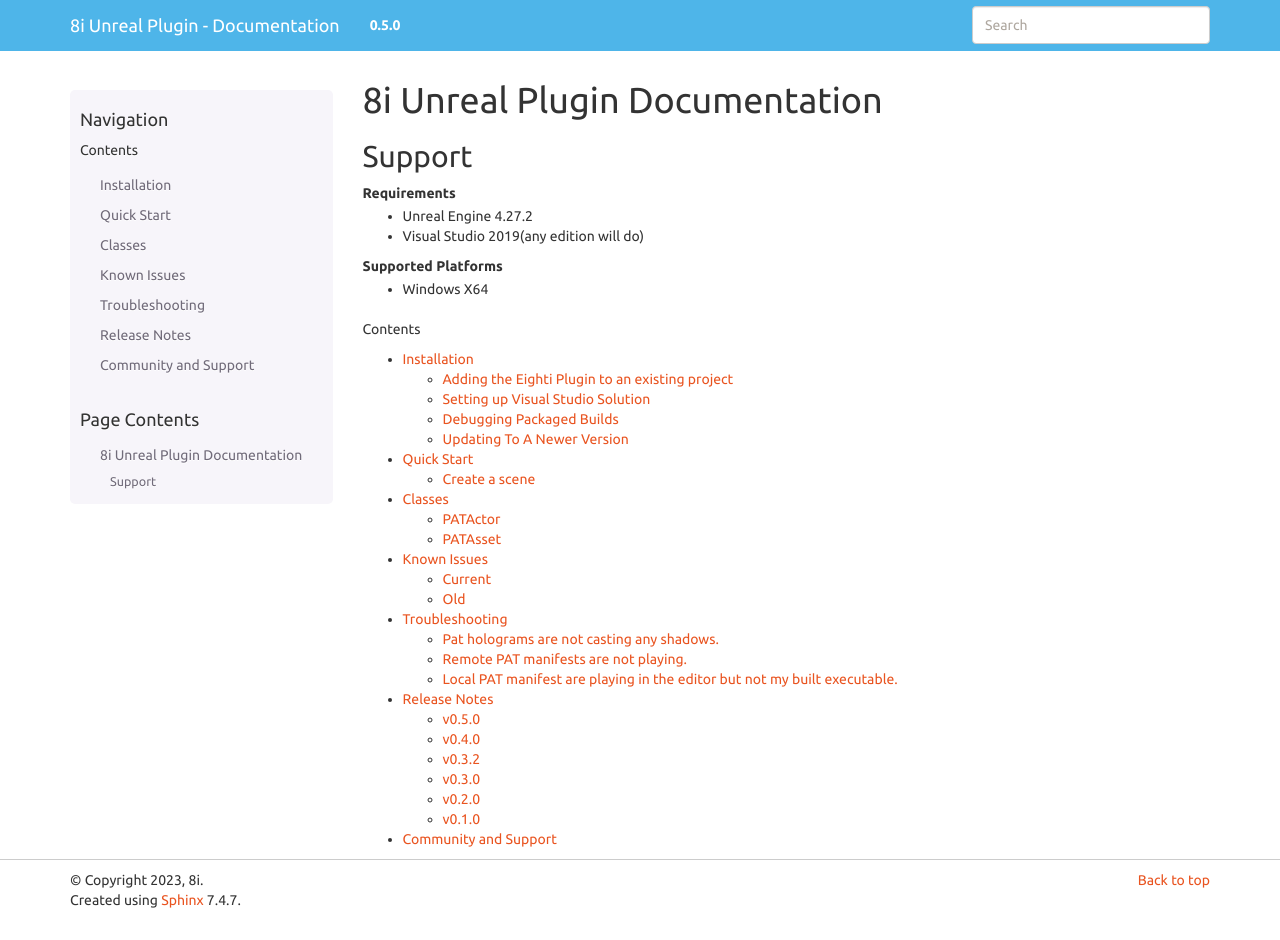
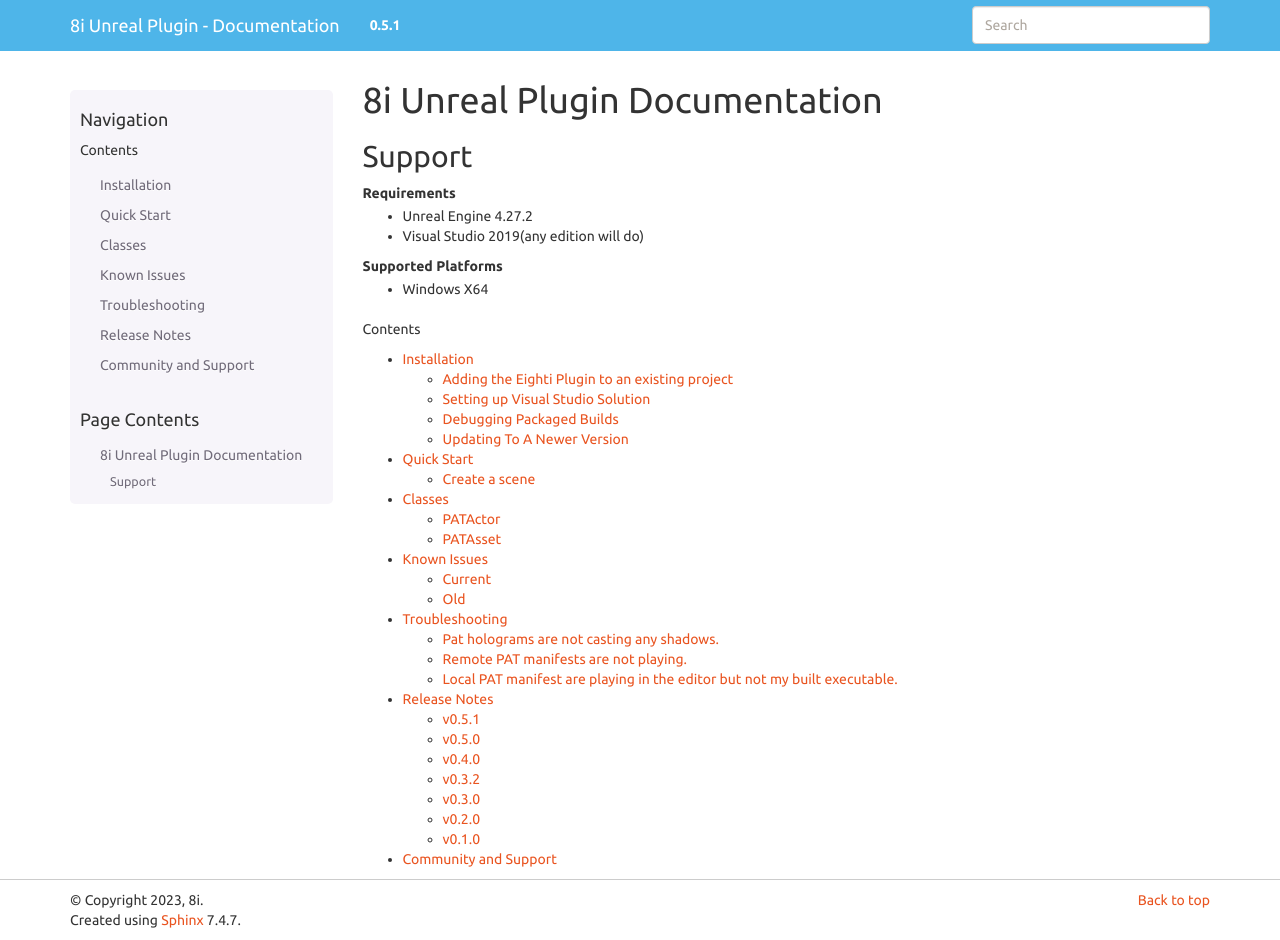
Before and after one commit to 8i/UnrealPlugin_Documentation_RTD, a Sphinx documentation site: the page built from docs/source/index.rst, in a window 1280 px wide and 940 px high. Built offline with Sphinx 7.4.7, drawn with Linux system fonts in a browser that asks for light colours; pages that are not in the unit, such as notebooks, are missing from menus.

Commit message:
update to v0.5.1

```diff
--- a/docs/source/Release Notes.rst
+++ b/docs/source/Release Notes.rst
@@ -1,6 +1,12 @@
 ==================================
 Release Notes
 ==================================
+
+v0.5.1
+------
+- [FEATURE ENHANCEMENT] More performant texture uploads
+- [BUGFIX] Bugfix for creating packaged builds.
+- [BUGFIX] Bugfix for memory corruption during asset load in packaged builds.
 
 v0.5.0
 ------
--- a/docs/source/conf.py
+++ b/docs/source/conf.py
@@ -61,9 +61,9 @@
 # built documents.
 #
 # The short X.Y version.
-version = u'0.5.0'
+version = u'0.5.1'
 # The full version, including alpha/beta/rc tags.
-release = u'0.5.0'
+release = u'0.5.1'
 
 # The language for content autogenerated by Sphinx. Refer to documentation
 # for a list of supported languages.
```
